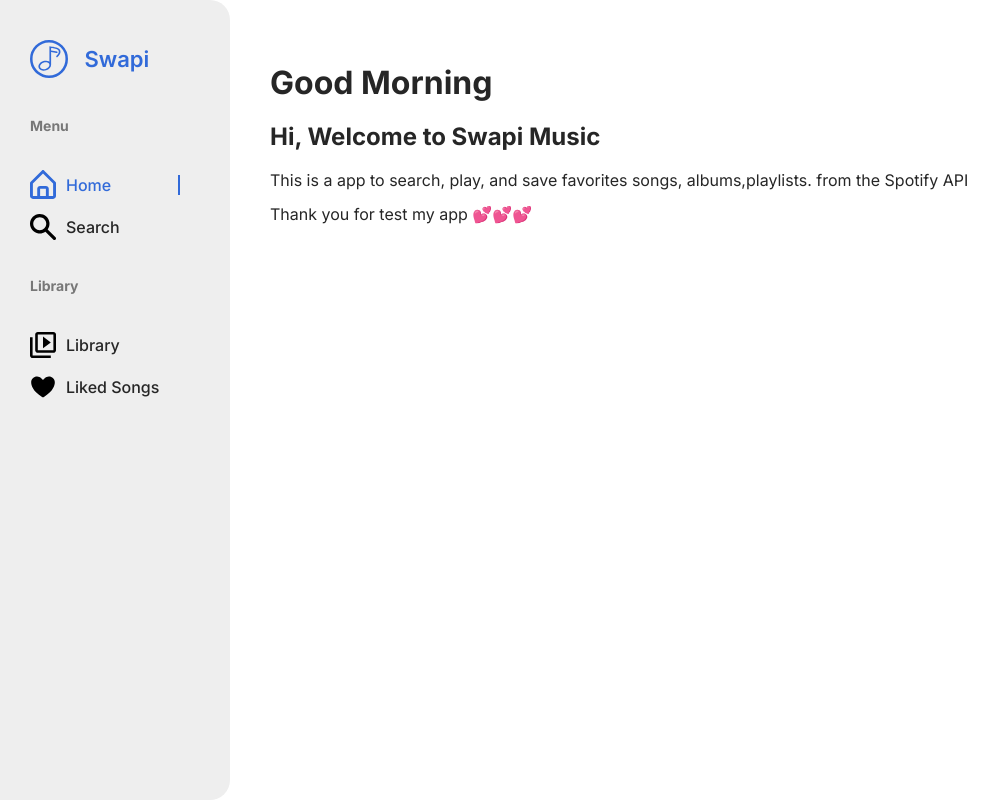
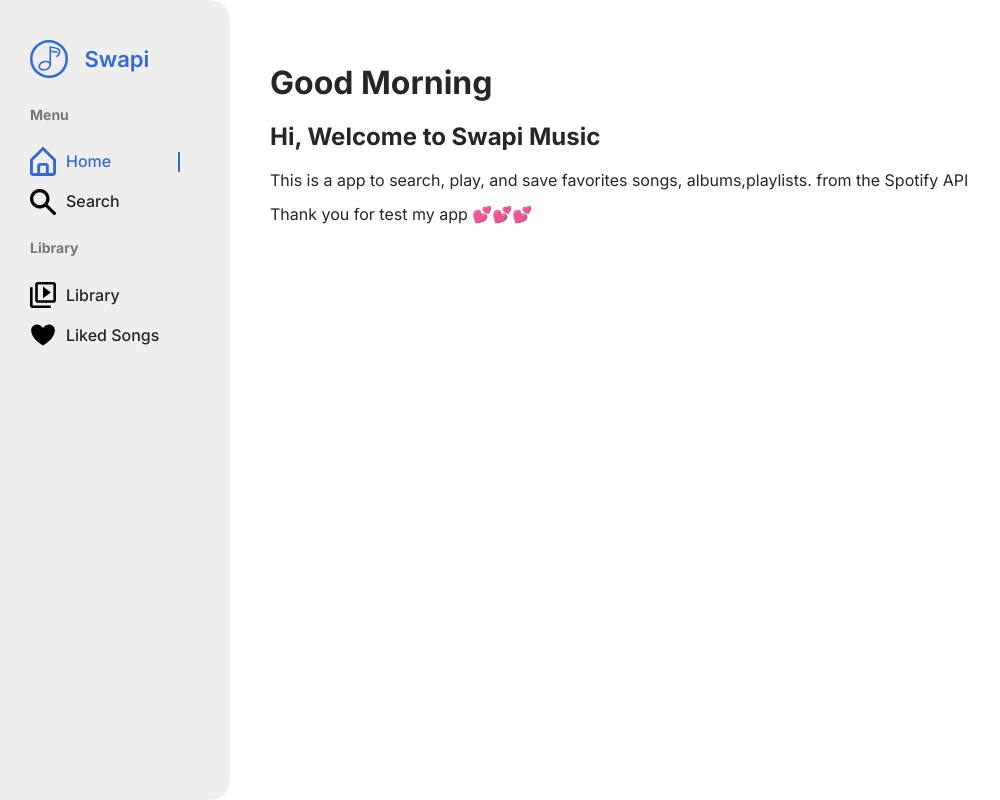
Before and after one commit to rdev32/Swapi-Music, a Next.js app: page /Home in a window 1280 px wide. Shown: the whole page, without its empty margins (0-1000 px from the left). Built offline with nearby package versions, Linux system fonts and the light colour scheme; no server answers.

Commit message:
responsive navbar

```diff
--- a/src/components/Buttons/Buttons.tsx
+++ b/src/components/Buttons/Buttons.tsx
@@ -15,7 +15,7 @@ import * as S from '../../styles/pages/auth/login.style'
 
 const Buttons: FC<{ button: string }> = ({ button }) => {
     const url_redirect = `${baseUrl}?client_id=${clientId}&redirect_uri=${getLocalMode(
-        false
+        true
     )}&scope=${ScopesUrlParams}&response_type=token&show_dialog=true`
     return (
         <Link
--- a/src/components/NavBar/NavBar.tsx
+++ b/src/components/NavBar/NavBar.tsx
@@ -22,8 +22,22 @@ const NavBar: FC<{ data: GetPlaylist[] }> = ({ data }) => {
     return (
         <S.NavBar>
             <NavBarHeader />
-            <NavBarSection Type="Menu" Section={sections.menu} />
-            <NavBarSection Type="Library" Section={sections.library} />
+            <NavBarSection
+                Type="Menu"
+                Section={sections.menu}
+                styles={{
+                    margin: '10px 0',
+                    height: 'auto',
+                }}
+            />
+            <NavBarSection
+                Type="Library"
+                Section={sections.library}
+                styles={{
+                    margin: '10px 0',
+                    height: 'auto',
+                }}
+            />
             <NavBarSection
                 Type="Playlist"
                 Section={playlist}
--- a/src/components/NavBarPlayer/NavBarPlayer.tsx
+++ b/src/components/NavBarPlayer/NavBarPlayer.tsx
@@ -22,7 +22,7 @@ import UserImage from '../Spotify/UserImage/UserImage'
 const NavBarPlayer: FC = () => {
     const { tracks, setTracks } = useContext(UserTrackContext)
     const [saveTracks, setSaveTracks] = useState<Tracks>({} as Tracks)
-    const [playing, setPlaying] = useState(false)
+    const [play, setPlay] = useState(false)
     const [volumen, setVolumen] = useState(5)
 
     const getUrl = (getTrack: Tracks) => {
@@ -35,16 +35,15 @@ const NavBarPlayer: FC = () => {
 
         return url
     }
+    const audio = useRef<HTMLAudioElement>(null)
 
     const track = GetData<GetTrack>(
         getUrl(tracks) === '' ? getUrl(saveTracks) : getUrl(tracks)
     )
 
-    const audio = useRef<HTMLAudioElement>(null)
-
     const handlePlay = () => {
         audio.current?.play()
-        setPlaying(true)
+        setPlay(true)
         if (audio.current) {
             audio.current.volume = volumen / 100
         }
@@ -52,7 +51,7 @@ const NavBarPlayer: FC = () => {
 
     const handlePause = () => {
         audio.current?.pause()
-        setPlaying(false)
+        setPlay(false)
     }
     useLayoutEffect(() => {
         if (localStorage.getItem('tracks')) {
@@ -62,7 +61,7 @@ const NavBarPlayer: FC = () => {
     }, [])
     useEffect(() => {
         if (audio.current) {
-            setPlaying(false)
+            setPlay(false)
             audio.current.src = track?.preview_url
         }
     }, [track])
@@ -95,7 +94,7 @@ const NavBarPlayer: FC = () => {
                 <NavPlayer>
                     <PlayerInfoSong>
                         <UserImage
-                            url={track?.album?.images[0].url}
+                            url={track?.album?.images[2].url}
                             displayName={track.album.name}
                             size={60}
                             bradius={10}
@@ -112,7 +111,7 @@ const NavBarPlayer: FC = () => {
                     <audio
                         ref={audio}
                         preload="auto"
-                        onEnded={() => setPlaying(false)}
+                        onEnded={() => setPlay(false)}
                     >
                         <source src={track?.preview_url} type="audio/mpeg" />
                     </audio>
@@ -142,10 +141,10 @@ const NavBarPlayer: FC = () => {
                         </SSong.SongButton>
                         <SSong.SongButton
                             onClick={() => {
-                                playing ? handlePause() : handlePlay()
+                                play ? handlePause() : handlePlay()
                             }}
                         >
-                            <GetPlayerIcons name={playing ? 'pause' : 'play'} />
+                            <GetPlayerIcons name={play ? 'pause' : 'play'} />
                         </SSong.SongButton>
                         <SSong.SongButton
                             onClick={() => {
```
